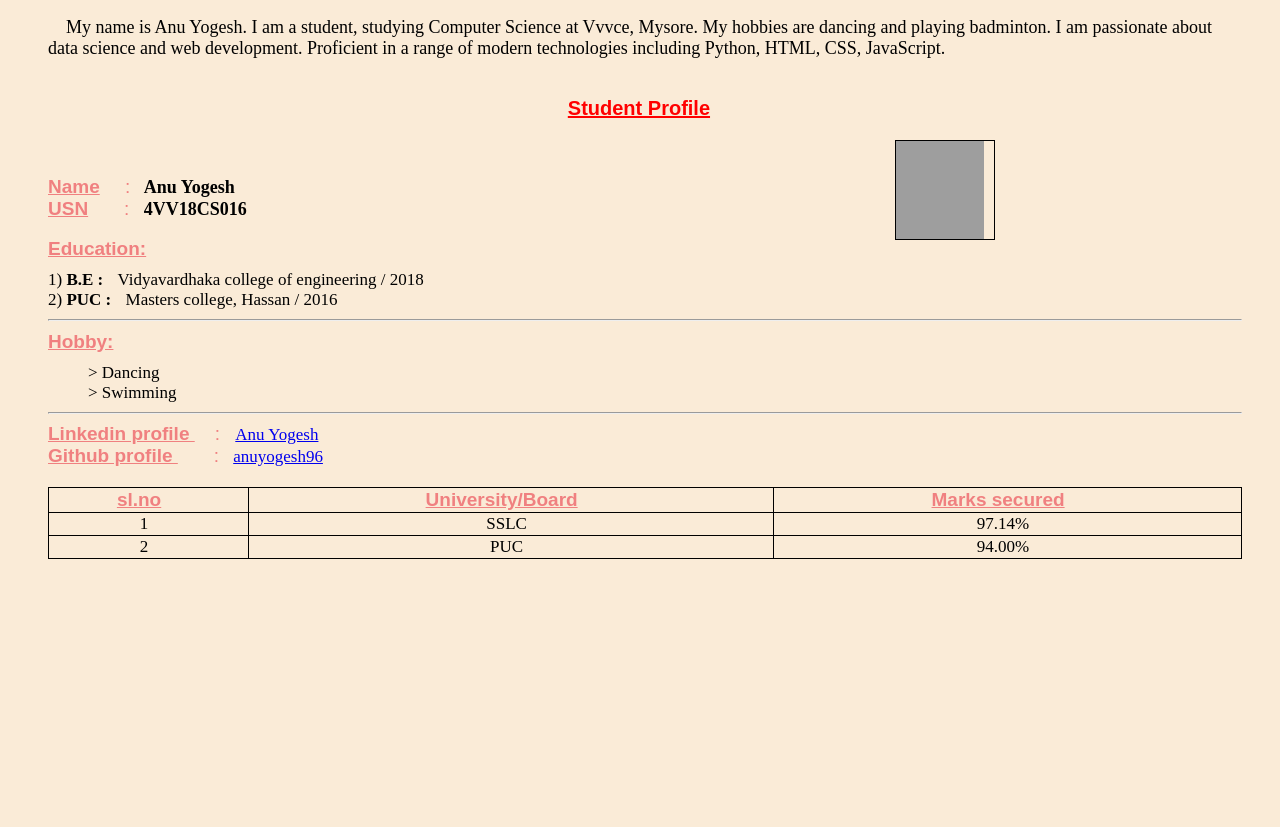
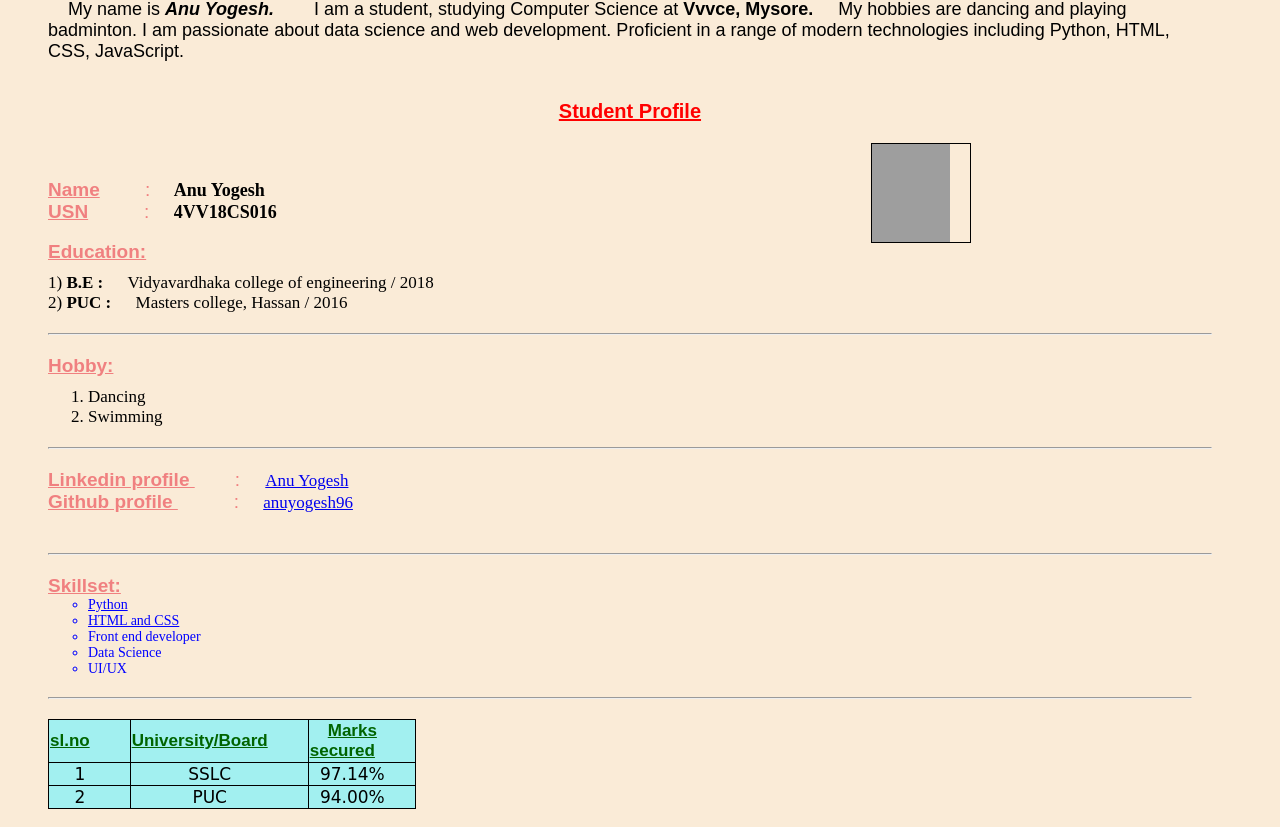
Before and after one commit to VVCE6Aweb/my-first-html-page-anuyogesh, a plain HTML site: page index.html in a window 1280 px wide. Shown: the part 117-944 px from the top of the page. Before the commit the page ends 800 px from the top, so only its background shows below. Drawn offline with Linux system fonts and the light colour scheme; grey boxes are pictures that could not be loaded.

Commit message:
Add files via upload

```diff
--- a/index.html
+++ b/index.html
@@ -4,18 +4,18 @@
     <meta charset="UTF-8">
     <meta name="viewport" content="width=device-width, initial-scale=1.0">
     <title>My first html page</title>
-   <div class="center"><div class="header"><img src="https://vvce.ac.in/wp-content/uploads/2020/03/vvce-logo.png" alt="logo" width="80" height="80" >
+   <div class="center"><div class="header"><img src="https://vvce.ac.in/wp-content/uploads/2020/03/vvce-logo.png" alt="logo" width="100" height="80" >
     <h1>Vidyavardhaka College of Engineering</h1>
     </div>
     </div>
-    <br><br>
-    <ol><p>&nbsp &nbsp My name is Anu Yogesh. I am a student, studying Computer Science at Vvvce, Mysore. My hobbies are dancing and playing badminton. I am  passionate about data science and web development. Proficient in a range of modern technologies including Python, HTML, CSS, JavaScript. </p></ol>
+    <br>
+    <ol><p>&nbsp &nbsp My name is <em><strong>Anu Yogesh.</strong></em>I am a student, studying Computer Science at <strong>Vvvce, Mysore.</strong> My hobbies are dancing and playing badminton. I am  passionate about data science and web development. Proficient in a range of modern technologies including Python, HTML, CSS, JavaScript. </p></ol>
     <h3><u>Student Profile</u></h3>
     <style>
         * {
-  margin: 30;
+
   padding: 20;
-  padding-right: 10px;
+  padding-right: 20px;
   box-sizing: border-box;
 
 }
@@ -25,7 +25,7 @@
 }
 .center {
     text-align: center;
-    margin-left:25%;
+    margin-left:30%;
 }
 .header h1 {
   position: relative;
@@ -54,6 +54,7 @@ h3{
 }
 p{
     text-align: 200px;
+    font-family: sans-serif;
 }
 table, th, td {
   border: 1px solid black;
@@ -68,6 +69,11 @@ body{
     font-family:sans-serif;
     color:lightcoral;
     margin-block: 10px;
+
+}
+hr{
+    margin-top: 20px;
+    margin-bottom: 20px;
 }
 .coloring{
     font-size: 19px;
@@ -77,14 +83,28 @@ body{
 .p1{
     font-size: 17px;
 }
+.p2{
+    font-family: 'Times New Roman';
+    color:blue;
+    font-size: 14px;
+}
 th{
-    font-size: 19px;
+    font-size: 17px;
     font-family:sans-serif;
-    color:lightcoral;
+    color:darkgreen;
 }
 td{
     font-size: 17px;
+    color: black;
 }
+tr{
+    height: 18px;
+}
+table{
+    background-color:rgb(162, 240, 240);
+    font-family:cursive;
+}
+
     </style>
 </head>
 <body>
@@ -109,13 +129,24 @@ td{
        <u><b> Hobby:</b></u></div>
     <ol>
        <div class="p1" >
-        > Dancing<br>
-        > Swimming<br></div>
+        <li>Dancing<br>
+        <li>Swimming<br></div>
     </ol>
 <hr><div class="p1">
 <span class="coloring"><b><u>Linkedin profile </u></b>: </span><a href="https://www.linkedin.com/in/anu-yogesh-5b05a41b3/">Anu Yogesh</a><br>
-<span class="coloring"><b><u>Github profile </u></b>&nbsp &nbsp:</span> <a href="https://github.com/anuyogesh">anuyogesh96</a><br><br></div>
-<table style="width:100%">
+<span class="coloring"><b><u>Github profile </u></b>&nbsp &nbsp:</span> <a href="https://github.com/anuyogesh">anuyogesh96</a><br><br></div><hr>
+<div class="education">
+    <u><b>Skillset:</u></b>
+    <ul>
+        <div class="p2" >
+        <li><u>Python</u>
+        <li><u>HTML and CSS </u>
+        <li>Front end developer
+        <li>Data Science
+         <li>UI/UX
+    </ul>
+    <hr>
+<table style="width:180px" >
     <tr>
       <th><u>sl.no</u></th>
       <th><u>University/Board</u></th>
```
